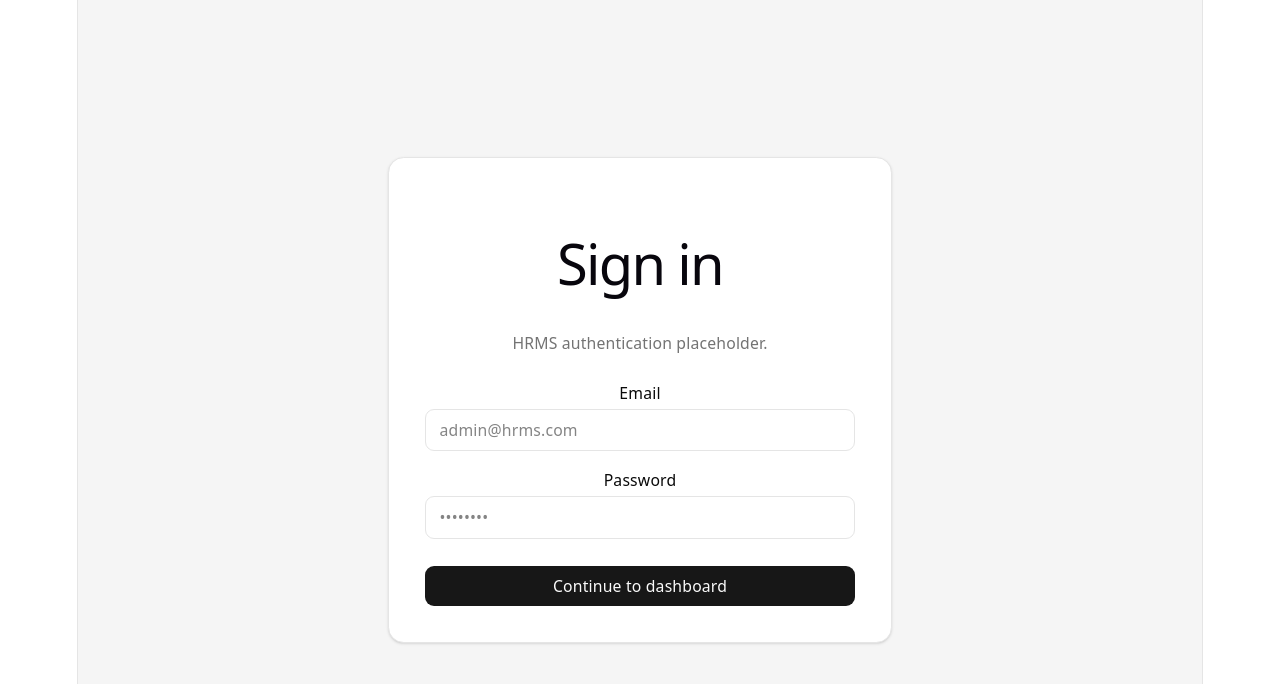
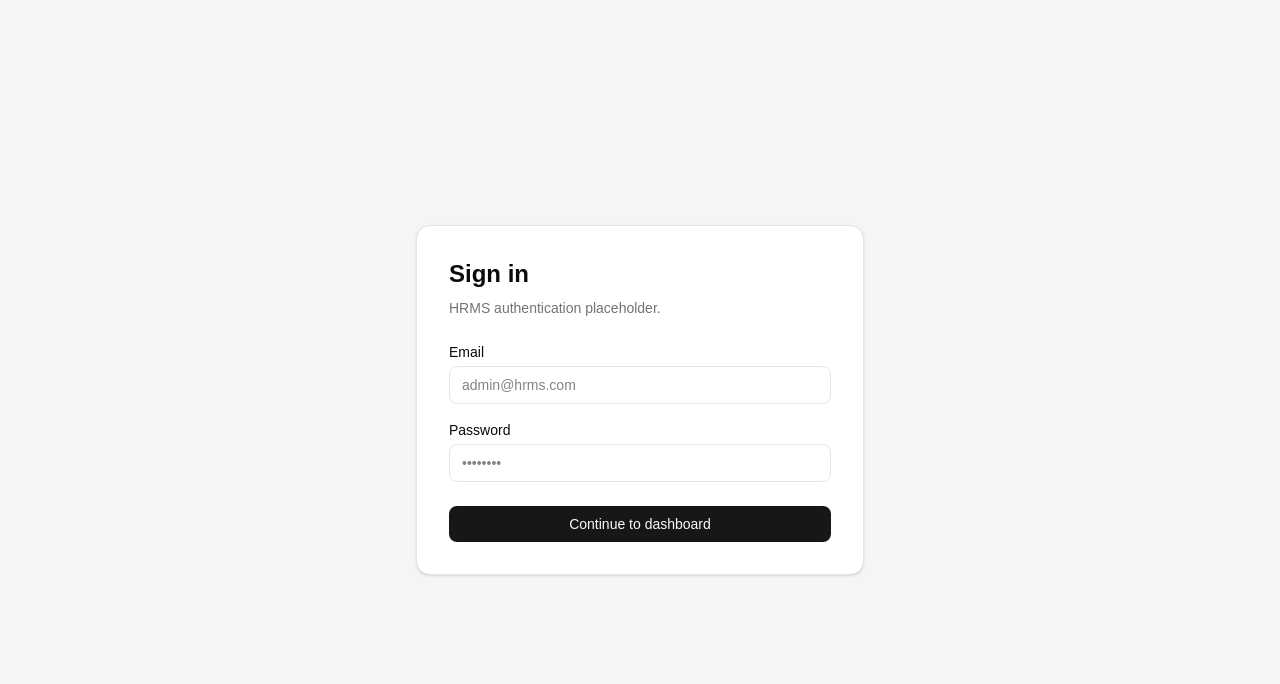
Before and after one commit to drashti777oo/Resources_careful_use, a React (Vite) app in the folder HRM/: page /login in a window 1280 px wide. Shown: the top 684 px of the page. Built offline with nearby package versions, Linux system fonts and the light colour scheme.

Commit message:
backend connections

```diff
--- a/HRM/src/index.css
+++ b/HRM/src/index.css
@@ -1,174 +1,3 @@
-:root {
-  --text: #6b6375;
-  --text-h: #08060d;
-  --bg: #fff;
-  --border: oklch(0.922 0 0);
-  --code-bg: #f4f3ec;
-  --accent: oklch(0.97 0 0);
-  --accent-bg: rgba(170, 59, 255, 0.1);
-  --accent-border: rgba(170, 59, 255, 0.5);
-  --social-bg: rgba(244, 243, 236, 0.5);
-  --shadow:
-    rgba(0, 0, 0, 0.1) 0 10px 15px -3px, rgba(0, 0, 0, 0.05) 0 4px 6px -2px;
-
-  --sans: system-ui, 'Segoe UI', Roboto, sans-serif;
-  --heading: system-ui, 'Segoe UI', Roboto, sans-serif;
-  --mono: ui-monospace, Consolas, monospace;
-
-  font: 18px/145% var(--sans);
-  letter-spacing: 0.18px;
-  color-scheme: light dark;
-  color: var(--text);
-  background: var(--bg);
-  font-synthesis: none;
-  text-rendering: optimizeLegibility;
-  -webkit-font-smoothing: antialiased;
-  -moz-osx-font-smoothing: grayscale;
-
-  @media (max-width: 1024px) {
-    font-size: 16px;
-  }
-
-  --background: oklch(1 0 0);
-
-  --foreground: oklch(0.145 0 0);
-
-  --card: oklch(1 0 0);
-
-  --card-foreground: oklch(0.145 0 0);
-
-  --popover: oklch(1 0 0);
-
-  --popover-foreground: oklch(0.145 0 0);
-
-  --primary: oklch(0.205 0 0);
-
-  --primary-foreground: oklch(0.985 0 0);
-
-  --secondary: oklch(0.97 0 0);
-
-  --secondary-foreground: oklch(0.205 0 0);
-
-  --muted: oklch(0.97 0 0);
-
-  --muted-foreground: oklch(0.556 0 0);
-
-  --accent-foreground: oklch(0.205 0 0);
-
-  --destructive: oklch(0.577 0.245 27.325);
-
-  --input: oklch(0.922 0 0);
-
-  --ring: oklch(0.708 0 0);
-
-  --chart-1: oklch(0.87 0 0);
-
-  --chart-2: oklch(0.556 0 0);
-
-  --chart-3: oklch(0.439 0 0);
-
-  --chart-4: oklch(0.371 0 0);
-
-  --chart-5: oklch(0.269 0 0);
-
-  --radius: 0.625rem;
-
-  --sidebar: oklch(0.985 0 0);
-
-  --sidebar-foreground: oklch(0.145 0 0);
-
-  --sidebar-primary: oklch(0.205 0 0);
-
-  --sidebar-primary-foreground: oklch(0.985 0 0);
-
-  --sidebar-accent: oklch(0.97 0 0);
-
-  --sidebar-accent-foreground: oklch(0.205 0 0);
-
-  --sidebar-border: oklch(0.922 0 0);
-
-  --sidebar-ring: oklch(0.708 0 0)
-}
-
-@media (prefers-color-scheme: dark) {
-  :root {
-    --text: #9ca3af;
-    --text-h: #f3f4f6;
-    --bg: #16171d;
-    --border: #2e303a;
-    --code-bg: #1f2028;
-    --accent: #c084fc;
-    --accent-bg: rgba(192, 132, 252, 0.15);
-    --accent-border: rgba(192, 132, 252, 0.5);
-    --social-bg: rgba(47, 48, 58, 0.5);
-    --shadow:
-      rgba(0, 0, 0, 0.4) 0 10px 15px -3px, rgba(0, 0, 0, 0.25) 0 4px 6px -2px;
-  }
-
-  #social .button-icon {
-    filter: invert(1) brightness(2);
-  }
-}
-
-#root {
-  width: 1126px;
-  max-width: 100%;
-  margin: 0 auto;
-  text-align: center;
-  border-inline: 1px solid var(--border);
-  min-height: 100svh;
-  display: flex;
-  flex-direction: column;
-  box-sizing: border-box;
-}
-
-body {
-  margin: 0;
-}
-
-h1,
-h2 {
-  font-family: var(--heading);
-  font-weight: 500;
-  color: var(--text-h);
-}
-
-h1 {
-  font-size: 56px;
-  letter-spacing: -1.68px;
-  margin: 32px 0;
-  @media (max-width: 1024px) {
-    font-size: 36px;
-    margin: 20px 0;
-  }
-}
-h2 {
-  font-size: 24px;
-  line-height: 118%;
-  letter-spacing: -0.24px;
-  margin: 0 0 8px;
-  @media (max-width: 1024px) {
-    font-size: 20px;
-  }
-}
-p {
-  margin: 0;
-}
-
-code,
-.counter {
-  font-family: var(--mono);
-  display: inline-flex;
-  border-radius: 4px;
-  color: var(--text-h);
-}
-
-code {
-  font-size: 15px;
-  line-height: 135%;
-  padding: 4px 8px;
-  background: var(--code-bg);
-}
 @import "tailwindcss";
 @import "tw-animate-css";
 @import "shadcn/tailwind.css";
@@ -176,9 +5,87 @@ code {
 
 @custom-variant dark (&:is(.dark *));
 
+:root {
+  font-family: "Geist Variable", sans-serif;
+  line-height: 1.5;
+  font-weight: 400;
+  color-scheme: light dark;
+  font-synthesis: none;
+  text-rendering: optimizeLegibility;
+  -webkit-font-smoothing: antialiased;
+  -moz-osx-font-smoothing: grayscale;
+
+  --background: oklch(1 0 0);
+  --foreground: oklch(0.145 0 0);
+  --card: oklch(1 0 0);
+  --card-foreground: oklch(0.145 0 0);
+  --popover: oklch(1 0 0);
+  --popover-foreground: oklch(0.145 0 0);
+  --primary: oklch(0.205 0 0);
+  --primary-foreground: oklch(0.985 0 0);
+  --secondary: oklch(0.97 0 0);
+  --secondary-foreground: oklch(0.205 0 0);
+  --muted: oklch(0.97 0 0);
+  --muted-foreground: oklch(0.556 0 0);
+  --accent: oklch(0.97 0 0);
+  --accent-foreground: oklch(0.205 0 0);
+  --destructive: oklch(0.577 0.245 27.325);
+  --border: oklch(0.922 0 0);
+  --input: oklch(0.922 0 0);
+  --ring: oklch(0.708 0 0);
+  --chart-1: oklch(0.87 0 0);
+  --chart-2: oklch(0.556 0 0);
+  --chart-3: oklch(0.439 0 0);
+  --chart-4: oklch(0.371 0 0);
+  --chart-5: oklch(0.269 0 0);
+  --radius: 0.625rem;
+  --sidebar: oklch(0.985 0 0);
+  --sidebar-foreground: oklch(0.145 0 0);
+  --sidebar-primary: oklch(0.205 0 0);
+  --sidebar-primary-foreground: oklch(0.985 0 0);
+  --sidebar-accent: oklch(0.97 0 0);
+  --sidebar-accent-foreground: oklch(0.205 0 0);
+  --sidebar-border: oklch(0.922 0 0);
+  --sidebar-ring: oklch(0.708 0 0);
+}
+
+.dark {
+  --background: oklch(0.145 0 0);
+  --foreground: oklch(0.985 0 0);
+  --card: oklch(0.205 0 0);
+  --card-foreground: oklch(0.985 0 0);
+  --popover: oklch(0.205 0 0);
+  --popover-foreground: oklch(0.985 0 0);
+  --primary: oklch(0.922 0 0);
+  --primary-foreground: oklch(0.205 0 0);
+  --secondary: oklch(0.269 0 0);
+  --secondary-foreground: oklch(0.985 0 0);
+  --muted: oklch(0.269 0 0);
+  --muted-foreground: oklch(0.708 0 0);
+  --accent: oklch(0.269 0 0);
+  --accent-foreground: oklch(0.985 0 0);
+  --destructive: oklch(0.704 0.191 22.216);
+  --border: oklch(1 0 0 / 10%);
+  --input: oklch(1 0 0 / 15%);
+  --ring: oklch(0.556 0 0);
+  --chart-1: oklch(0.87 0 0);
+  --chart-2: oklch(0.556 0 0);
+  --chart-3: oklch(0.439 0 0);
+  --chart-4: oklch(0.371 0 0);
+  --chart-5: oklch(0.269 0 0);
+  --sidebar: oklch(0.205 0 0);
+  --sidebar-foreground: oklch(0.985 0 0);
+  --sidebar-primary: oklch(0.488 0.243 264.376);
+  --sidebar-primary-foreground: oklch(0.985 0 0);
+  --sidebar-accent: oklch(0.269 0 0);
+  --sidebar-accent-foreground: oklch(0.985 0 0);
+  --sidebar-border: oklch(1 0 0 / 10%);
+  --sidebar-ring: oklch(0.556 0 0);
+}
+
 @theme inline {
   --font-heading: var(--font-sans);
-  --font-sans: 'Geist Variable', sans-serif;
+  --font-sans: "Geist Variable", sans-serif;
   --color-sidebar-ring: var(--sidebar-ring);
   --color-sidebar-border: var(--sidebar-border);
   --color-sidebar-accent-foreground: var(--sidebar-accent-foreground);
@@ -219,44 +126,20 @@ code {
   --radius-4xl: calc(var(--radius) * 2.6);
 }
 
-.dark {
-  --background: oklch(0.145 0 0);
-  --foreground: oklch(0.985 0 0);
-  --card: oklch(0.205 0 0);
-  --card-foreground: oklch(0.985 0 0);
-  --popover: oklch(0.205 0 0);
-  --popover-foreground: oklch(0.985 0 0);
-  --primary: oklch(0.922 0 0);
-  --primary-foreground: oklch(0.205 0 0);
-  --secondary: oklch(0.269 0 0);
-  --secondary-foreground: oklch(0.985 0 0);
-  --muted: oklch(0.269 0 0);
-  --muted-foreground: oklch(0.708 0 0);
-  --accent: oklch(0.269 0 0);
-  --accent-foreground: oklch(0.985 0 0);
-  --destructive: oklch(0.704 0.191 22.216);
-  --border: oklch(1 0 0 / 10%);
-  --input: oklch(1 0 0 / 15%);
-  --ring: oklch(0.556 0 0);
-  --chart-1: oklch(0.87 0 0);
-  --chart-2: oklch(0.556 0 0);
-  --chart-3: oklch(0.439 0 0);
-  --chart-4: oklch(0.371 0 0);
-  --chart-5: oklch(0.269 0 0);
-  --sidebar: oklch(0.205 0 0);
-  --sidebar-foreground: oklch(0.985 0 0);
-  --sidebar-primary: oklch(0.488 0.243 264.376);
-  --sidebar-primary-foreground: oklch(0.985 0 0);
-  --sidebar-accent: oklch(0.269 0 0);
-  --sidebar-accent-foreground: oklch(0.985 0 0);
-  --sidebar-border: oklch(1 0 0 / 10%);
-  --sidebar-ring: oklch(0.556 0 0);
-}
-
 @layer base {
   * {
-    @apply border-border outline-ring/50;}
+    @apply border-border outline-ring/50;
+  }
+
   body {
-    @apply bg-background text-foreground;}
+    @apply m-0 min-h-screen bg-background text-foreground;
+  }
+
   html {
-    @apply font-sans;}}
+    @apply font-sans;
+  }
+
+  #root {
+    @apply min-h-screen;
+  }
+}
```
